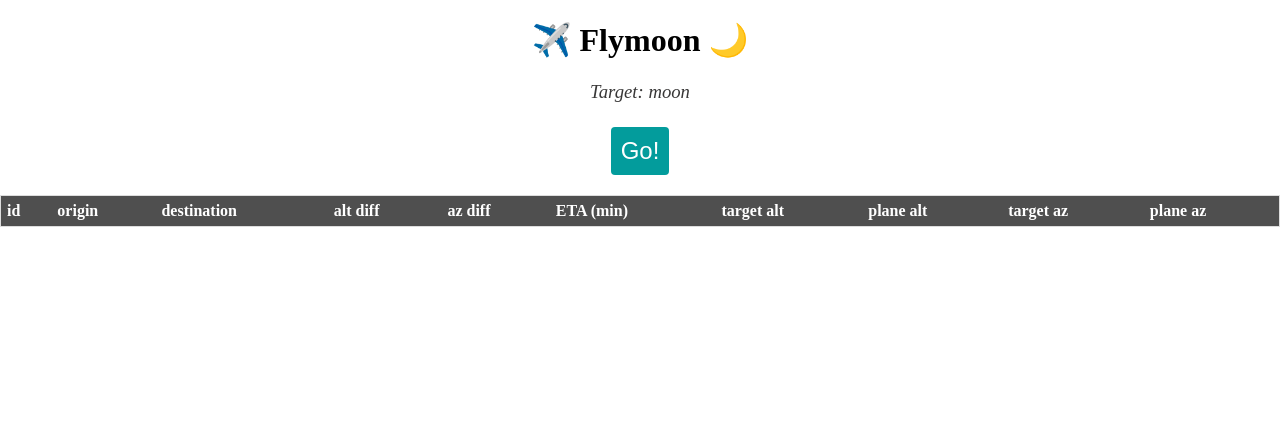
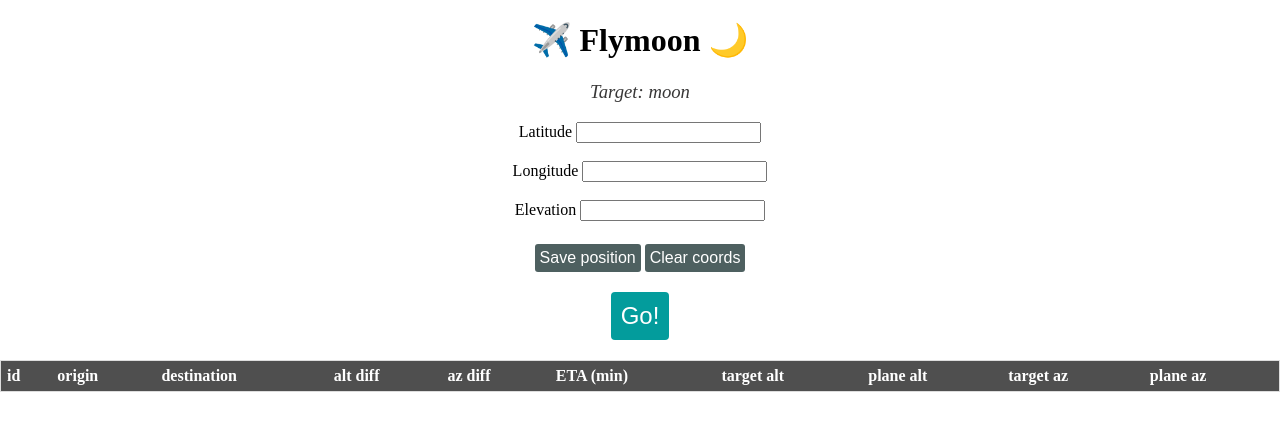
Before and after one commit to dbetm/flymoon, a Flask app: page / in a window 1280 px wide. Shown: the top 431 px of the page. Run offline with Flask 3, Linux system fonts and the light colour scheme; lists and menus that the app fills with data are empty.

Commit message:
personal position is given by user now

```diff
--- a/app.py
+++ b/app.py
@@ -24,7 +24,17 @@ def get_list():
     start_time = time.time()
 
     target = request.args["target"]
-    data = check_intersections(target, test_mode)
+    latitude = float(request.args["latitude"])
+    longitude = float(request.args["longitude"])
+    elevation = float(request.args["elevation"])
+
+    data = check_intersections(
+        latitude,
+        longitude,
+        elevation,
+        target,
+        test_mode
+    )
     data = sort_results(data)
 
     end_time = time.time()
@@ -44,5 +54,5 @@ if __name__ == "__main__":
     global test_mode
     test_mode = args.test
 
-    port = 5000
-    app.run(host="0.0.0.0", port=8000, debug=True)
+    port = 8000
+    app.run(host="0.0.0.0", port=port, debug=test_mode)
--- a/static/app.js
+++ b/static/app.js
@@ -13,13 +13,80 @@ var columnNames = [
 
 var target = "sun";
 
+
+function savePosition() {
+    let lat = document.getElementById("latitude");
+    let latitude = parseFloat(lat.value);
+    let long = document.getElementById("longitude");
+    let longitude = parseFloat(long.value);
+    let elev = document.getElementById("elevation");
+    let elevation = parseFloat(elev.value);
+
+    if(isNaN(latitude) || isNaN(longitude) || isNaN(elevation)) {
+        alert("Please, type all your coordinates. Use MAPS.ie or Google Earth");
+        return;
+    }
+
+    localStorage.setItem("latitude", latitude);
+    localStorage.setItem("longitude", longitude);
+    localStorage.setItem("elevation", elevation);
+
+    alert("Position saved in local storage!");
+}
+
+function loadPosition() {
+    if(isNaN(localStorage.getItem("latitude"))) {
+        console.log("not position saved in local storage");
+        return;
+    }
+
+    let lat = document.getElementById("latitude");
+    let long = document.getElementById("longitude");
+    let elev = document.getElementById("elevation");
+
+    lat.value = localStorage.getItem("latitude");
+    long.value = localStorage.getItem("longitude");
+    elev.value = localStorage.getItem("elevation");
+
+    console.log("Position loaded from local storage");
+}
+
+function clearPosition() {
+    localStorage.clear();
+
+    document.getElementById("latitude").value = "";
+    document.getElementById("longitude").value = "";
+    document.getElementById("elevation").value = "";
+}
+
+function go() {
+    let lat = document.getElementById("latitude");
+    let latitude = parseFloat(lat.value);
+
+    if(isNaN(latitude)) {
+        alert("Please, type your coordinates and save them");
+        return;
+    }
+
+    fetchList();
+}
+
 function fetchList() {
+    let latitude = document.getElementById("latitude").value;
+    let longitude = document.getElementById("longitude").value;
+    let elevation = document.getElementById("elevation").value;
+
     const bodyTable = document.getElementById('flightData');
     let alertMessage = document.getElementById("noResults");
     bodyTable.innerHTML = '';
     alertMessage.innerHTML = '';
 
-    const endpoint_url = `/check_intersections?target=${encodeURIComponent(target)}`;
+    const endpoint_url = (
+        `/check_intersections?target=${encodeURIComponent(target)}`
+        + `&latitude=${encodeURIComponent(latitude)}`
+        + `&longitude=${encodeURIComponent(longitude)}`
+        + `&elevation=${encodeURIComponent(elevation)}`
+    );
 
     fetch(endpoint_url)
     .then(response => response.json())
--- a/static/main.css
+++ b/static/main.css
@@ -9,7 +9,6 @@ body {
     width: 100%;
     border: 1px solid #ddd;
 }
-
 
 #resultsTable th, td {
     text-align: left;
@@ -32,6 +31,21 @@ body {
     display: inline-block;
     margin-top: 5px;
     margin-bottom: 20px;
+    cursor: pointer;
+}
+
+.secondary {
+    font-size: 1em;
+    border-radius: 3px;
+    background-color: #4e6060;
+    border: none;
+    color: white;
+    padding: 5px;
+    text-align: center;
+    text-decoration: none;
+    display: inline-block;
+    margin-top: 5px;
+    margin-bottom: 15px;
     cursor: pointer;
 }
 
--- a/templates/index.html
+++ b/templates/index.html
@@ -10,7 +10,19 @@
 <body>
     <h1>✈️ Flymoon <span id="targetIcon" onclick="toggleTarget();">🌕</span></h1>
     <h3 class="light-text">Target: <span id="targetLabel"></span></h3>
-    <button class="primary" onclick="fetchList()">Go!</button>
+
+    <form action="">
+        <label for="flatitude">Latitude</label>
+        <input type="number" id="latitude" name="flatitude" autocomplete="on"><br><br>
+        <label for="flongitude">Longitude</label>
+        <input type="number" id="longitude" name="flongitude" autocomplete="on"><br><br>
+        <label for="fevelation">Elevation</label>
+        <input type="number" id="elevation" name="fevelation" autocomplete="on"><br><br>
+    </form>
+    <button class="secondary" onclick="savePosition()">Save position</button>
+    <button class="secondary" onclick="clearPosition()">Clear coords</button>
+    <br>
+    <button class="primary" onclick="go()">Go!</button>
 
     <div style="overflow-x:auto;">
         <table id="resultsTable">
@@ -39,6 +51,7 @@
 
     <script>
         toggleTarget();
+        loadPosition();
     </script>
 </body>
 </html>
```
Also changed, not shown: src/intersection.py (+10 -7 lines), 1 other file.
